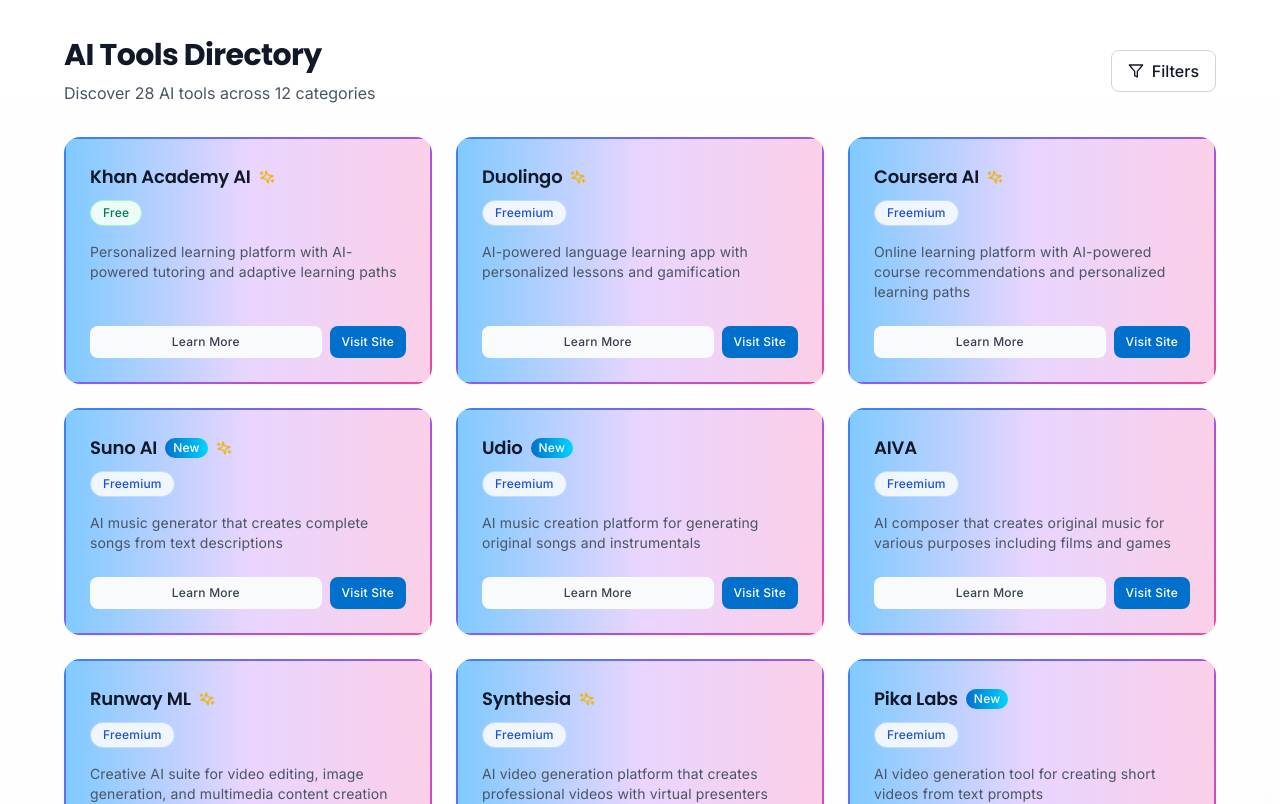
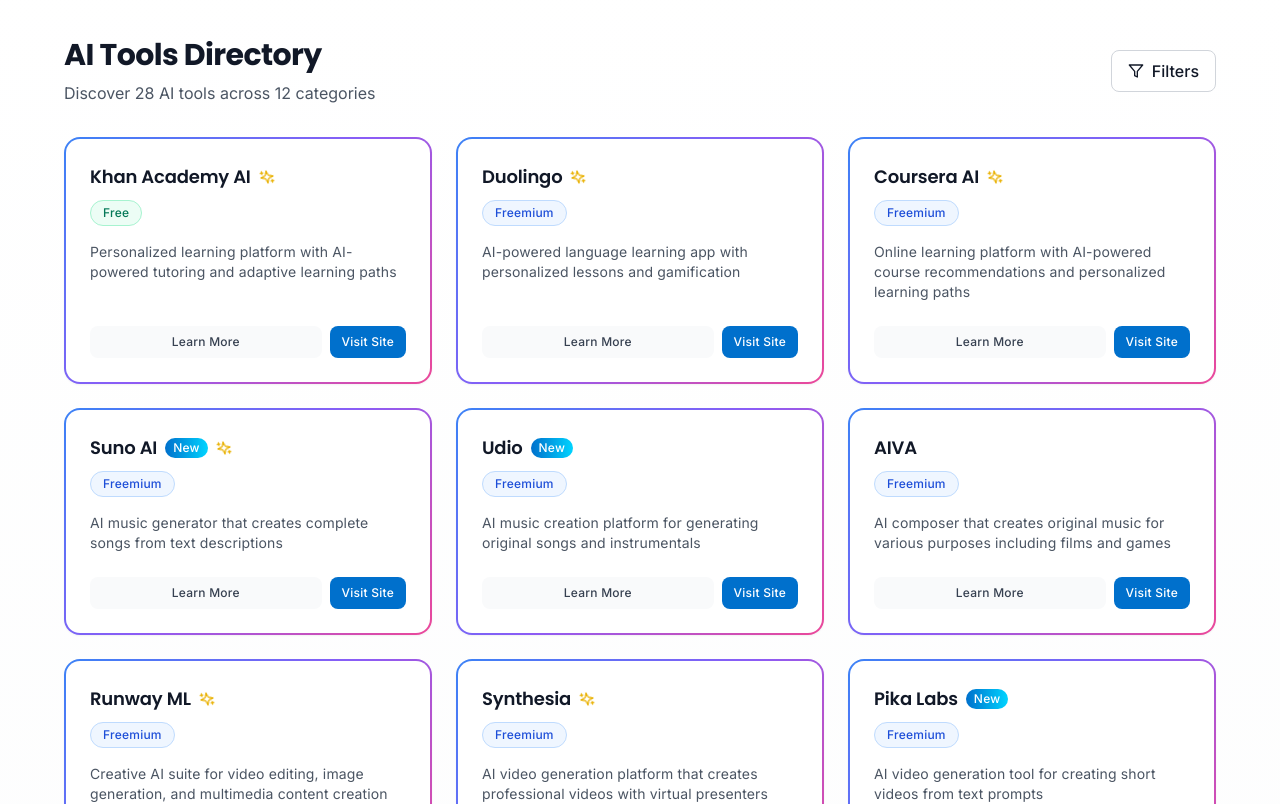
Before and after one commit to vinayredee/smart-ai-hub, a React (Create React App) app in the folder frontend/: page / in a window 1280 px wide. Shown: the part 1540-2344 px from the top of the page. Built offline with nearby package versions, Linux system fonts and the light colour scheme; the HTML template or start-up script is replaced by a standard one.

Commit message:
fix: Proper gradient border only, no background

```diff
--- a/frontend/src/components/ToolCard.tsx
+++ b/frontend/src/components/ToolCard.tsx
@@ -53,7 +53,15 @@
                 <div className="absolute inset-0 bg-gradient-to-r from-primary-600 via-accent-blue to-purple-600 rounded-2xl opacity-0 group-hover:opacity-100 blur-sm transition-opacity duration-500"></div>
 
                 {/* Card content */}
-                <div className="relative h-full bg-white rounded-2xl border-2 border-transparent bg-gradient-to-r from-primary-200 via-purple-200 to-pink-200 bg-clip-border shadow-sm hover:shadow-md p-6 transition-all duration-300 overflow-hidden" style={{ borderImage: 'linear-gradient(135deg, #3b82f6, #8b5cf6, #ec4899) 1' }}>
+                <div
+                    className="relative h-full bg-white rounded-2xl shadow-sm hover:shadow-md p-6 transition-all duration-300 overflow-hidden"
+                    style={{
+                        border: '2px solid transparent',
+                        backgroundImage: 'linear-gradient(white, white), linear-gradient(135deg, #3b82f6, #8b5cf6, #ec4899)',
+                        backgroundOrigin: 'border-box',
+                        backgroundClip: 'padding-box, border-box'
+                    }}
+                >
                     {/* Background gradient on hover */}
                     <div className="absolute inset-0 bg-gradient-to-br from-primary-50/50 via-transparent to-purple-50/50 opacity-0 group-hover:opacity-100 transition-opacity duration-500"></div>
 
```
